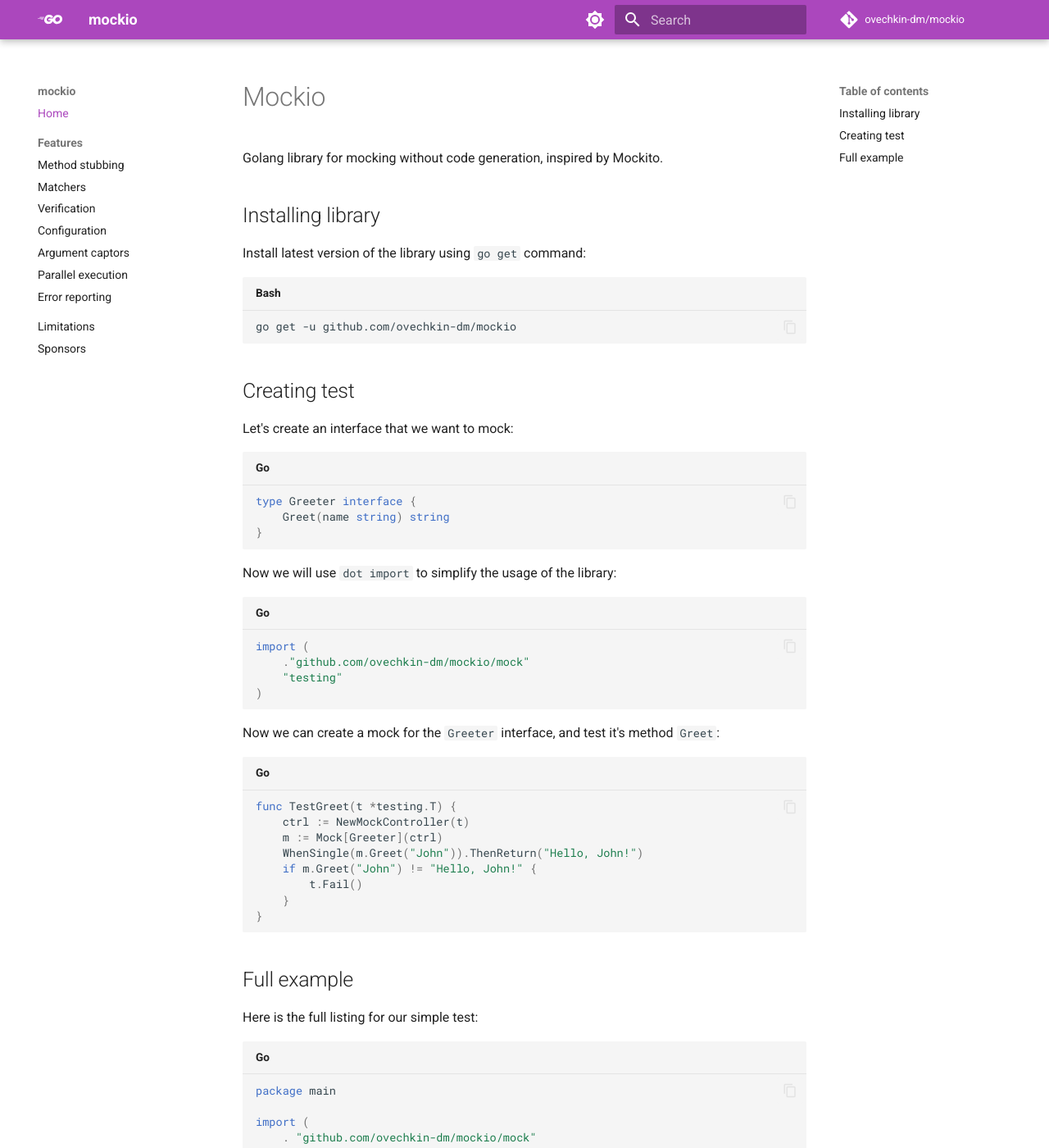
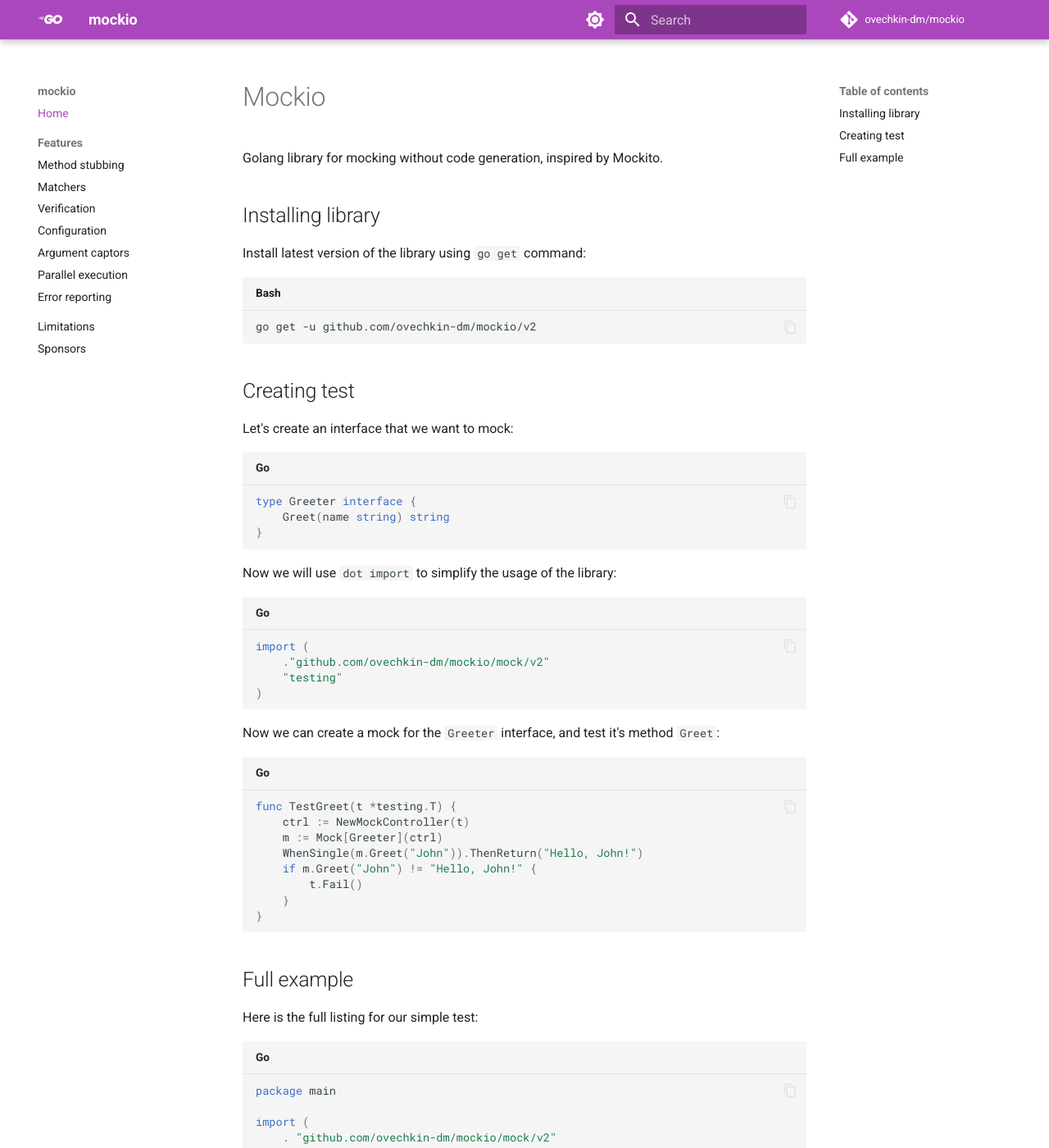
Before and after one commit to ovechkin-dm/mockio, an MkDocs documentation site: the page built from docs/index.md, in a window 1280 px wide and 1400 px high. Shown: the whole window at 82% size. Built offline with MkDocs 1.6.1 and Material for MkDocs 9.7.7, drawn with Linux system fonts in a browser that asks for light colours; comment, search, counter and statistics services are not loaded; the version menu is left out.

Commit message:
fix docs

````diff
--- a/docs/index.md
+++ b/docs/index.md
@@ -7,7 +7,7 @@ Golang library for mocking without code generation, inspired by Mockito.
 Install latest version of the library using `go get` command:
 
 ```bash
-go get -u github.com/ovechkin-dm/mockio
+go get -u github.com/ovechkin-dm/mockio/v2
 ```
 
 ## Creating test
@@ -24,7 +24,7 @@ Now we will use `dot import` to simplify the usage of the library:
 
 ```go
 import (
-    ."github.com/ovechkin-dm/mockio/mock"
+    ."github.com/ovechkin-dm/mockio/mock/v2"
     "testing"
 )
 ```
@@ -49,7 +49,7 @@ Here is the full listing for our simple test:
 package main
 
 import (
-	. "github.com/ovechkin-dm/mockio/mock"
+	. "github.com/ovechkin-dm/mockio/mock/v2"
 	"testing"
 )
 
````
Also changed, not shown: README.md (+2 -2 lines), docs/features/captors.md (+1 -1 lines), docs/features/configuration.md (+3 -3 lines), docs/features/matchers.md (+1 -1 lines), docs/features/verification.md (+1 -1 lines), 1 other file.
